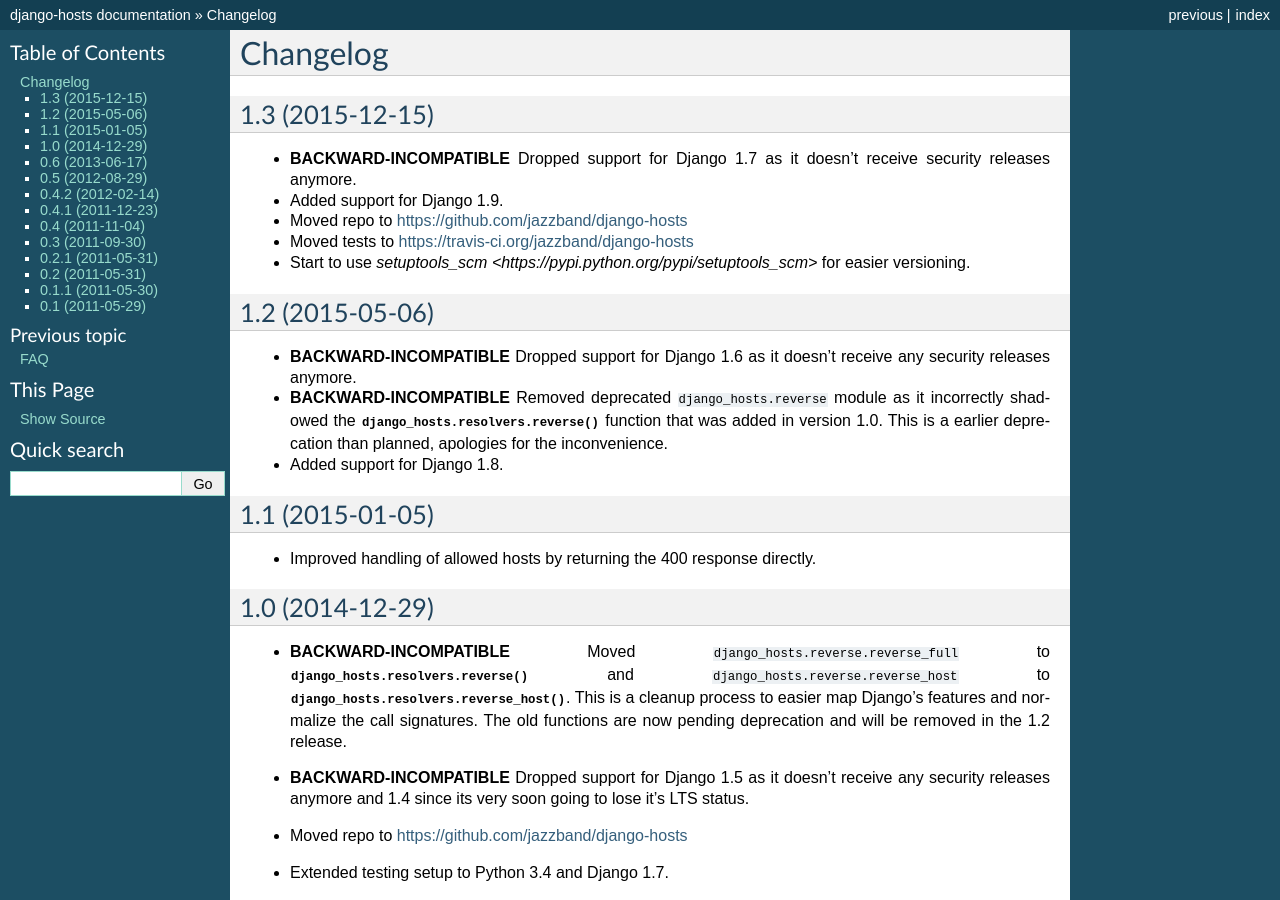
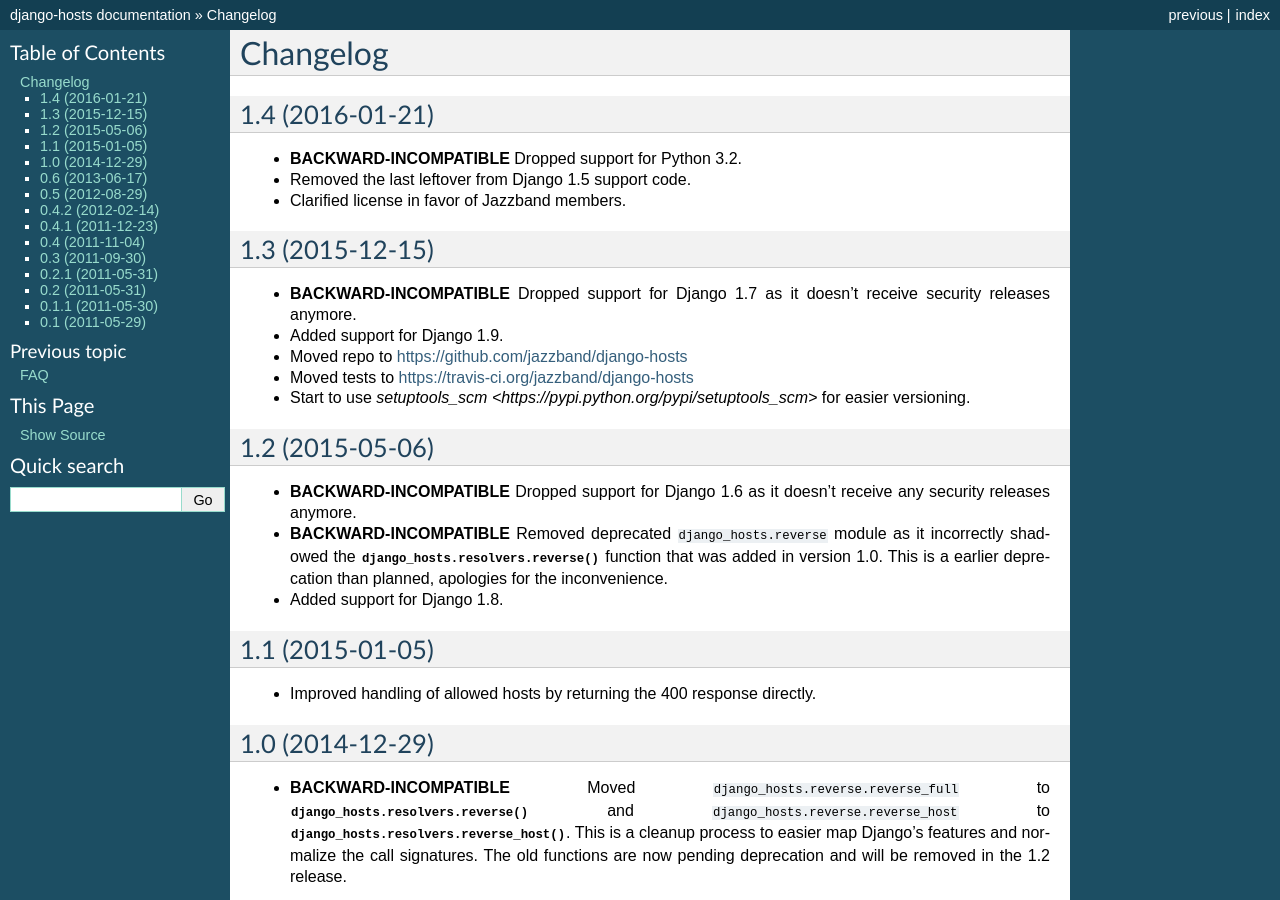
Before and after one commit to jazzband/django-hosts, a Sphinx documentation site: the page built from docs/changelog.rst, in a window 1280 px wide and 900 px high. Built offline with Sphinx 7.4.7, drawn with Linux system fonts in a browser that asks for light colours; the version number could not be read and is left out.

Commit message:
Updated changelog.

```diff
--- a/docs/changelog.rst
+++ b/docs/changelog.rst
@@ -1,8 +1,17 @@
 Changelog
 =========
 
+1.4 (2016-01-21)
+----------------
+
+- **BACKWARD-INCOMPATIBLE** Dropped support for Python 3.2.
+
+- Removed the last leftover from Django 1.5 support code.
+
+- Clarified license in favor of Jazzband members.
+
 1.3 (2015-12-15)
----------
+----------------
 
 - **BACKWARD-INCOMPATIBLE** Dropped support for Django 1.7 as it doesn't
   receive security releases anymore.
```
